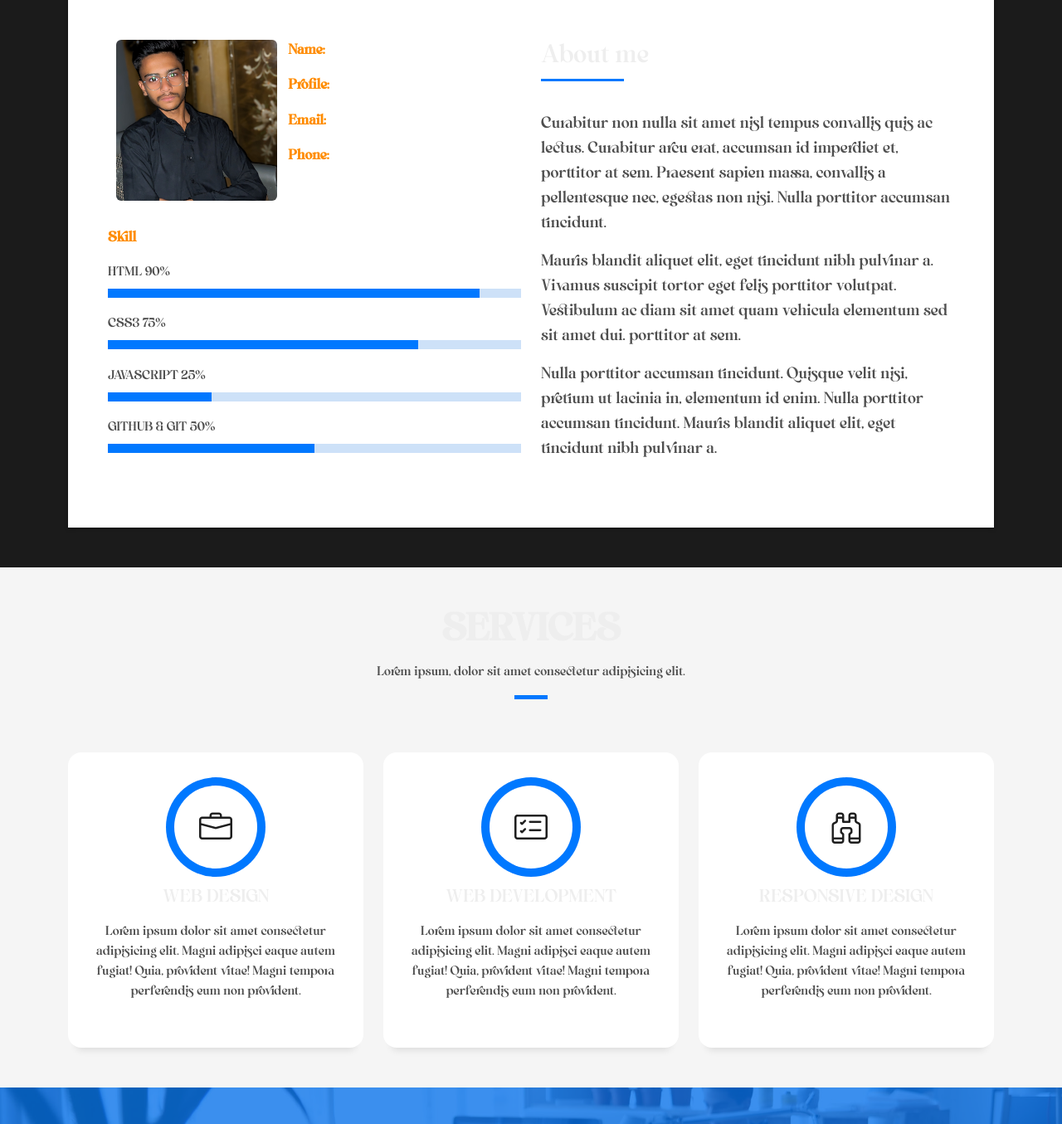
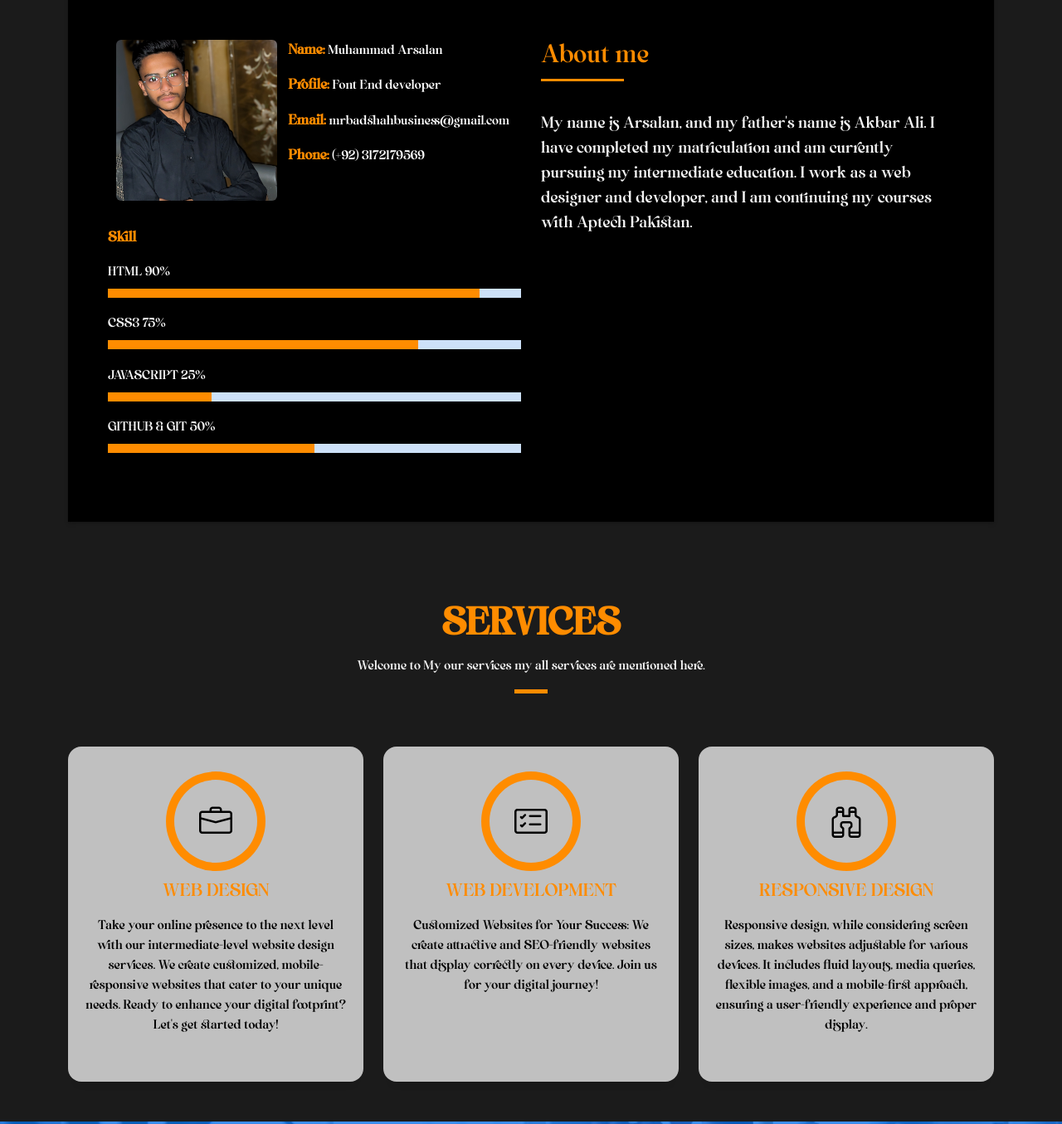
Before and after one commit to MrBadshah69/Muhammad-Arsalan-portfolio, a plain HTML site: page index.html in a window 1280 px wide. Shown: the part 880-2235 px from the top of the page at 83% size. Drawn offline with Linux system fonts and the light colour scheme.

Commit message:
Project continue

```diff
--- a/assets/css/style.css
+++ b/assets/css/style.css
@@ -4,7 +4,7 @@
 }
 
 body {
-  background-color: #f5f5f5;
+  background-color: #1B1B1B;
   color: #4e4e4e;
   font-family: extfont;
 }
@@ -153,6 +153,7 @@ a:hover {
 /*--/ Title A /--*/
 .title-box {
   margin-bottom: 4rem;
+
 }
 
 .title-a {
@@ -160,17 +161,18 @@ a:hover {
   font-size: 3rem;
   font-weight: bold;
   text-transform: uppercase;
+  color: #ff8c00;
 }
 
 .subtitle-a {
   text-decoration: none;
-  color: #4e4e4e;
+  color: whitesmoke;
 }
 
 .line-mf {
   width: 40px;
   height: 5px;
-  background-color: #0078ff;
+  background-color: #ff8c00;
   margin: 0 auto;
 }
 
@@ -182,13 +184,14 @@ a:hover {
 .title-left {
   font-size: 2rem;
   position: relative;
+  color: #ff8c00;
 }
 
 .title-left:before {
   content: "";
   position: absolute;
   height: 3px;
-  background-color: #0078ff;
+  background-color: #ff8c00;
   width: 100px;
   bottom: -12px;
 }
@@ -229,12 +232,12 @@ a:hover {
   border-radius: 50%;
   line-height: 1.6;
   margin: 0 15px 0 0;
-  box-shadow: 0 0 0 3px #0078ff;
+  box-shadow: 0 0 0 3px #ff8c00;
   transition: all 500ms ease;
 }
 
 .socials .ico-circle:hover {
-  background-color: #0078ff;
+  background-color: #ff8c00;
   color: #fff;
   box-shadow: 0 0 0 3px #cde1f8;
   transition: all 500ms ease;
@@ -271,7 +274,7 @@ a:hover {
   line-height: 1.55;
   margin: 0 auto;
   text-align: center;
-  box-shadow: 0 0 0 10px #0078ff;
+  box-shadow: 0 0 0 10px #ff8c00;
   display: block;
 }
 
@@ -316,7 +319,7 @@ a:hover {
   position: fixed;
   width: 42px;
   height: 42px;
-  background-color: #0078ff;
+  background-color: #ff8c00;
   opacity: 0.7;
   font-size: 1.6rem;
   line-height: 1.5;
@@ -340,7 +343,7 @@ a:hover {
   right: 15px;
   bottom: 15px;
   z-index: 996;
-  background: #0078ff;
+  background: #ff8c00;
   width: 40px;
   height: 40px;
   border-radius: 50px;
@@ -354,7 +357,7 @@ a:hover {
 }
 
 .back-to-top:hover {
-  background: #298eff;
+  background: #000;
   color: #fff;
 }
 
@@ -828,6 +831,7 @@ a:hover {
 .about-mf .box-shadow-full {
   padding-top: 4rem;
   padding-bottom: 4rem;
+  background-color: black;
 }
 
 .about-mf .about-img {
@@ -838,6 +842,14 @@ a:hover {
   margin-left: 10px;
 }
 
+.lead{
+    color: whitesmoke;
+}
+
+#skilll-name{
+  color: whitesmoke;
+}
+
 @media (min-width: 767px) {
   .about-mf .box-pl2 {
     margin-top: 3rem;
@@ -846,7 +858,7 @@ a:hover {
 }
 
 .skill-mf span {
-  color: #4e4e4e;
+  color: whitesmoke;
 }
 
 .skill-mf .progress {
@@ -858,14 +870,14 @@ a:hover {
 
 .skill-mf .progress .progress-bar {
   height: 0.7rem;
-  background-color: #0078ff;
+  background-color: darkorange;
 }
 
 /*--------------------------------------------------------------
 # Services
 --------------------------------------------------------------*/
 .service-box {
-  background-color: #fff;
+  background-color: silver;
   padding: 2.5rem 1.3rem;
   border-radius: 1rem;
   margin-bottom: 3rem;
@@ -875,8 +887,8 @@ a:hover {
 .service-box:hover .ico-circle {
   transition: all 500ms ease;
   color: #fff;
-  background-color: #0078ff;
-  box-shadow: 0 0 0 10px #cde1f8;
+  background-color: #ff8c00;
+  box-shadow: 0 0 0 10px #000;
 }
 
 .service-box .service-ico {
@@ -894,6 +906,7 @@ a:hover {
 .service-box .ico-circle i {
   line-height: 0;
   font-size: 40px;
+  color: #000;
 }
 
 .service-box .s-title {
@@ -901,10 +914,11 @@ a:hover {
   text-transform: uppercase;
   text-align: center;
   padding: 0.4rem 0;
+  color: #ff8c00;
 }
 
 .service-box .s-description {
-  color: #4e4e4e;
+  color: #000;
 }
 
 /*--------------------------------------------------------------
--- a/index.html
+++ b/index.html
@@ -43,24 +43,6 @@
           <li><a class="nav-link scrollto" href="#about">About</a></li>
           <li><a class="nav-link scrollto" href="#services">Services</a></li>
           <li><a class="nav-link scrollto" href="#work">Protfolio</a></li>
-          <!-- <li><a class="nav-link scrollto " href="#blog">Blog</a></li> -->
-          <!-- <li class="dropdown"><a href="#"><span>Drop Down</span> <i class="bi bi-chevron-down"></i></a>
-            <ul>
-              <li><a href="#">Drop Down 1</a></li>
-              <li class="dropdown"><a href="#"><span>Deep Drop Down</span> <i class="bi bi-chevron-right"></i></a>
-                <ul>
-                  <li><a href="#">Deep Drop Down 1</a></li>
-                  <li><a href="#">Deep Drop Down 2</a></li>
-                  <li><a href="#">Deep Drop Down 3</a></li>
-                  <li><a href="#">Deep Drop Down 4</a></li>
-                  <li><a href="#">Deep Drop Down 5</a></li>
-                </ul>
-              </li>
-              <li><a href="#">Drop Down 2</a></li>
-              <li><a href="#">Drop Down 3</a></li>
-              <li><a href="#">Drop Down 4</a></li>
-            </ul>
-          </li> -->
           <li><a class="nav-link scrollto" href="#contact">Contact</a></li>
         </ul>
         <i class="bi bi-list mobile-nav-toggle"></i>
@@ -126,23 +108,23 @@
                   </div>
                   <div class="skill-mf">
                     <p class="title-s">Skill</p>
-                    <span>HTML</span> <span class="pull-right">90%</span>
+                    <span id="skilll-name">HTML</span> <span class="pull-right">90%</span>
                     <div class="progress">
                       <div class="progress-bar" role="progressbar" style="width: 90%" aria-valuenow="90"
                         aria-valuemin="0" aria-valuemax="100"></div>
                     </div>
-                    <span>CSS3</span> <span class="pull-right">75%</span>
+                    <span id="skilll-name">CSS3</span> <span class="pull-right">75%</span>
                     <div class="progress">
                       <div class="progress-bar" role="progressbar" style="width: 75%" aria-valuenow="75"
                         aria-valuemin="0" aria-valuemax="100"></div>
                     </div>
-                    <span>JAVASCRIPT</span>
+                    <span id="skilll-name">JAVASCRIPT</span>
                     <span class="pull-right">25%</span>
                     <div class="progress">
                       <div class="progress-bar" role="progressbar" style="width: 25%" aria-valuenow="25"
                         aria-valuemin="0" aria-valuemax="100"></div>
                     </div>
-                    <span>GITHUB & GIT</span>
+                    <span id="skilll-name">GITHUB & GIT</span>
                     <span class="pull-right">50%</span>
                     <div class="progress">
                       <div class="progress-bar" role="progressbar" style="width: 50%" aria-valuenow="50"
@@ -156,23 +138,7 @@
                       <h5 class="title-left">About me</h5>
                     </div>
                     <p class="lead">
-                      Curabitur non nulla sit amet nisl tempus convallis quis
-                      ac lectus. Curabitur arcu erat, accumsan id imperdiet
-                      et, porttitor at sem. Praesent sapien massa, convallis a
-                      pellentesque nec, egestas non nisi. Nulla porttitor
-                      accumsan tincidunt.
-                    </p>
-                    <p class="lead">
-                      Mauris blandit aliquet elit, eget tincidunt nibh
-                      pulvinar a. Vivamus suscipit tortor eget felis porttitor
-                      volutpat. Vestibulum ac diam sit amet quam vehicula
-                      elementum sed sit amet dui. porttitor at sem.
-                    </p>
-                    <p class="lead">
-                      Nulla porttitor accumsan tincidunt. Quisque velit nisi,
-                      pretium ut lacinia in, elementum id enim. Nulla
-                      porttitor accumsan tincidunt. Mauris blandit aliquet
-                      elit, eget tincidunt nibh pulvinar a.
+                      My name is Arsalan, and my father's name is Akbar Ali. I have completed my matriculation and am currently pursuing my intermediate education. I work as a web designer and developer, and I am continuing my courses with Aptech Pakistan.
                     </p>
                   </div>
                 </div>
@@ -192,7 +158,7 @@
             <div class="title-box text-center">
               <h3 class="title-a">Services</h3>
               <p class="subtitle-a">
-                Lorem ipsum, dolor sit amet consectetur adipisicing elit.
+                Welcome to My our services my all services are mentioned here.
               </p>
               <div class="line-mf"></div>
             </div>
@@ -207,9 +173,7 @@
               <div class="service-content">
                 <h2 class="s-title">Web Design</h2>
                 <p class="s-description text-center">
-                  Lorem ipsum dolor sit amet consectetur adipisicing elit.
-                  Magni adipisci eaque autem fugiat! Quia, provident vitae!
-                  Magni tempora perferendis eum non provident.
+                  Take your online presence to the next level with our intermediate-level website design services. We create customized, mobile-responsive websites that cater to your unique needs. Ready to enhance your digital footprint? Let's get started today!
                 </p>
               </div>
             </div>
@@ -222,9 +186,10 @@
               <div class="service-content">
                 <h2 class="s-title">Web Development</h2>
                 <p class="s-description text-center">
-                  Lorem ipsum dolor sit amet consectetur adipisicing elit.
-                  Magni adipisci eaque autem fugiat! Quia, provident vitae!
-                  Magni tempora perferendis eum non provident.
+                  Customized Websites for Your Success: We create attractive and SEO-friendly websites that display correctly on every device. Join us for your digital journey!
+                  <br>
+                  <br>
+                  <br>
                 </p>
               </div>
             </div>
@@ -252,9 +217,7 @@
               <div class="service-content">
                 <h2 class="s-title">Responsive Design</h2>
                 <p class="s-description text-center">
-                  Lorem ipsum dolor sit amet consectetur adipisicing elit.
-                  Magni adipisci eaque autem fugiat! Quia, provident vitae!
-                  Magni tempora perferendis eum non provident.
+                  Responsive design, while considering screen sizes, makes websites adjustable for various devices. It includes fluid layouts, media queries, flexible images, and a mobile-first approach, ensuring a user-friendly experience and proper display.
                 </p>
               </div>
             </div>
@@ -758,11 +721,7 @@
                     </div>
                     <div class="more-info">
                       <p class="lead">
-                        Lorem ipsum dolor sit amet consectetur adipisicing
-                        elit. Facilis dolorum dolorem soluta quidem expedita
-                        aperiam aliquid at. Totam magni ipsum suscipit amet?
-                        Autem nemo esse laboriosam ratione nobis mollitia
-                        inventore?
+                        My name is Arsalan, and my father's name is Akbar Ali. I have completed my matriculation and am currently pursuing my intermediate education. I work as a web designer and developer, and I am continuing my courses with Aptech Pakistan.
                       </p>
                       <ul class="list-ico">
                         <li>
```
Also changed, not shown: assets/scss/Readme.txt (deleted), assets/vendor/swiper/swiper-bundle.min.css, assets/vendor/swiper/swiper-bundle.min.js, 1 other file.
